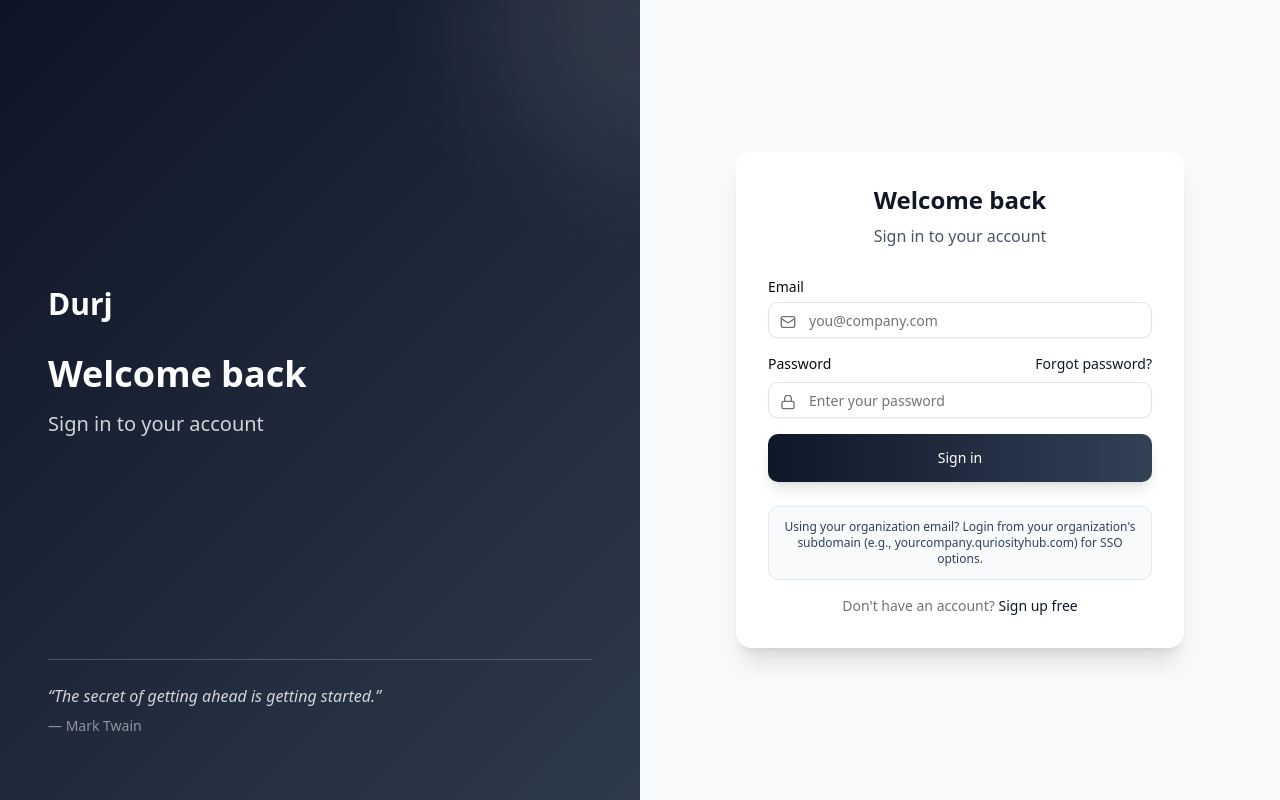
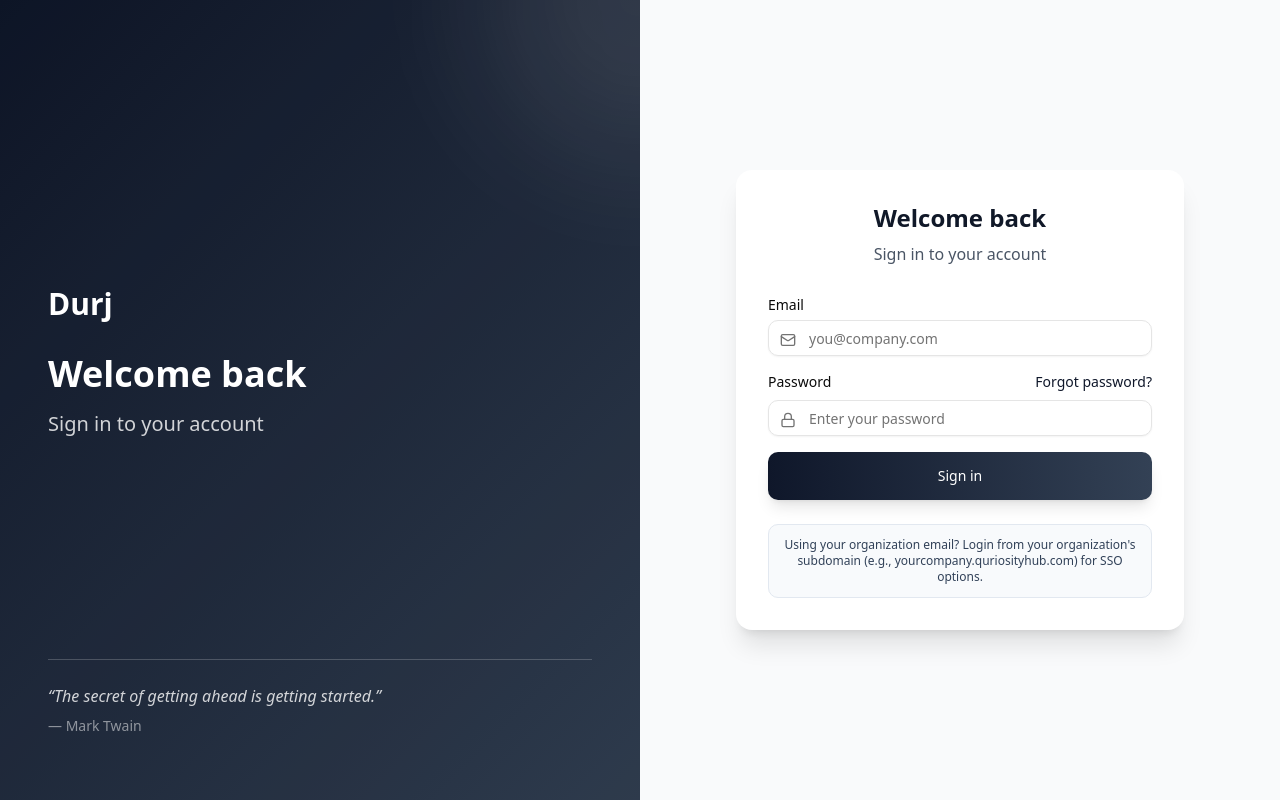
Before and after one commit to mohammedrameesp/smepp, a Next.js app: page /login in a window 1280 px wide. Built offline with nearby package versions, Linux system fonts and the light colour scheme; no server answers.

Commit message:
Remove signup link from login page
🤖 Generated with [Claude Code](https://claude.com/claude-code)

Co-Authored-By: Claude Opus 4.5 <noreply@anthropic.com>

```diff
--- a/src/app/login/page.tsx
+++ b/src/app/login/page.tsx
@@ -512,8 +512,6 @@ function LoginForm() {
 
             {/* Only show on main domain */}
             {!subdomain && (
-              <>
-                {/* Organization login hint */}
               <div className="mt-6 p-3 bg-slate-50 dark:bg-slate-800/50 border border-slate-200 dark:border-slate-700 rounded-lg">
                 <p className="text-xs text-slate-700 dark:text-slate-300 text-center">
                   Using your organization email?{' '}
@@ -521,19 +519,6 @@ function LoginForm() {
                   (e.g., yourcompany.quriosityhub.com) for SSO options.
                 </p>
               </div>
-
-                {/* Signup link */}
-                <p className="text-center text-sm text-muted-foreground mt-4">
-                  Don&apos;t have an account?{' '}
-                  <Link
-                    href="/signup"
-                    className="font-medium hover:underline"
-                    style={{ color: primaryColor }}
-                  >
-                    Sign up free
-                  </Link>
-                </p>
-              </>
             )}
           </div>
         </div>
```
Lines whose indentation alone changed are shown as unchanged.
